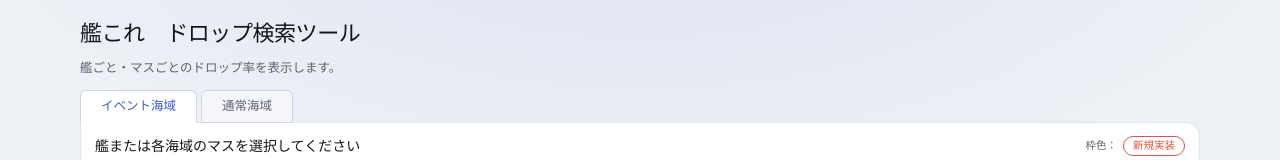
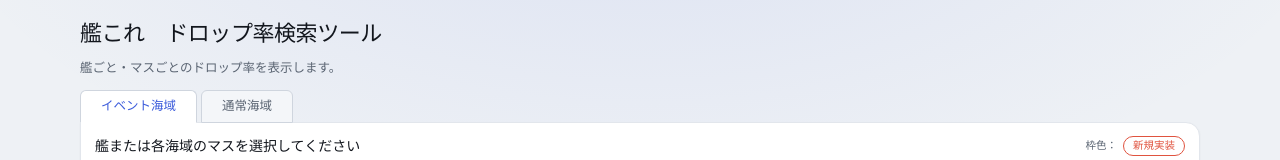
Before and after one commit to iora339/kc-drop-srch, a React (Vite) app: page / in a window 1280 px wide. Shown: the top 160 px of the page. Built offline with nearby package versions, Linux system fonts and the light colour scheme.

Commit message:
サイト名をドロップ率検索ツールに変更し、検索・共有向けのメタ情報を追加

```diff
--- a/index.html
+++ b/index.html
@@ -4,10 +4,34 @@
     <meta charset="UTF-8" />
     <link rel="icon" type="image/svg+xml" href="/favicon.svg" />
     <meta name="viewport" content="width=device-width, initial-scale=1.0" />
-    <title>艦これ　ドロップ検索ツール</title>
+    <title>艦これ　ドロップ率検索ツール</title>
+    <meta
+      name="description"
+      content="艦これのイベント海域・通常海域のドロップ率を、艦ごと・マスごとに検索できるツールです。難易度別のドロップマスと、所持数別のドロップ率を確認できます。"
+    />
+    <link rel="canonical" href="https://iora339.github.io/kc-drop-srch/" />
+
+    <meta property="og:type" content="website" />
+    <meta property="og:title" content="艦これ　ドロップ率検索ツール" />
+    <meta
+      property="og:description"
+      content="艦これのイベント海域・通常海域のドロップ率を、艦ごと・マスごとに検索できるツールです。難易度別のドロップマスと、所持数別のドロップ率を確認できます。"
+    />
+    <meta property="og:url" content="https://iora339.github.io/kc-drop-srch/" />
+    <meta name="twitter:card" content="summary" />
   </head>
   <body>
     <div id="root"></div>
+    <!-- JavaScript 無効時のための最低限の説明。
+         描画は React が行うため、初期 HTML には本文が無い -->
+    <noscript>
+      <h1>艦これ　ドロップ率検索ツール</h1>
+      <p>
+        艦これのイベント海域・通常海域のドロップ率を、艦ごと・マスごとに検索できるツールです。
+        難易度別のドロップマスと、所持数別のドロップ率を確認できます。
+      </p>
+      <p>表示には JavaScript が必要です。</p>
+    </noscript>
     <script type="module" src="/src/main.tsx"></script>
   </body>
 </html>
--- a/src/App.tsx
+++ b/src/App.tsx
@@ -1233,7 +1233,7 @@
   return (
     <div className="app">
       <header>
-        <h1>艦これ　ドロップ検索ツール</h1>
+        <h1>艦これ　ドロップ率検索ツール</h1>
         {/* マス単位の表示はイベント海域だけなので、イベントが無い期間は触れない */}
         <p className="description">
           {availableKinds.some((k) => k.id === 'event')
```
Also changed, not shown: 1 other file (tests, documents, lock files or other folders).
